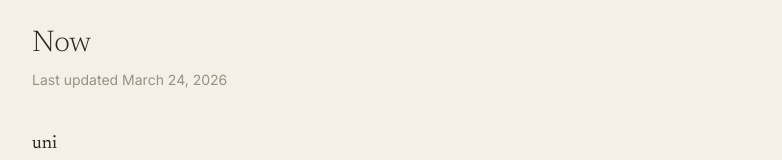
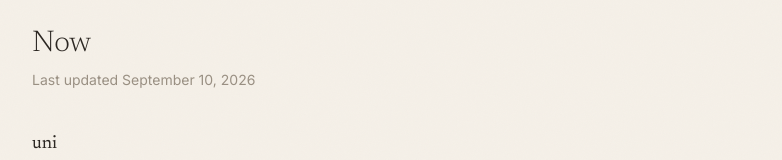
Before and after one commit to sudokufan/alex.day, a React (Vite) app: page /now in a window 1280 px wide. Shown: the part 147-307 px from the top of the page, without its empty margins (248-1030 px from the left). Built offline with nearby package versions, Linux system fonts and the light colour scheme.

Commit message:
updated now page date

```diff
--- a/src/content/now.ts
+++ b/src/content/now.ts
@@ -1,7 +1,7 @@
 import type { NowSection } from "../lib/types";
 
 export const now = {
-  lastUpdated: "2026-03-24",
+  lastUpdated: "2026-09-10",
   sections: [
     {
       heading: "uni",
```
